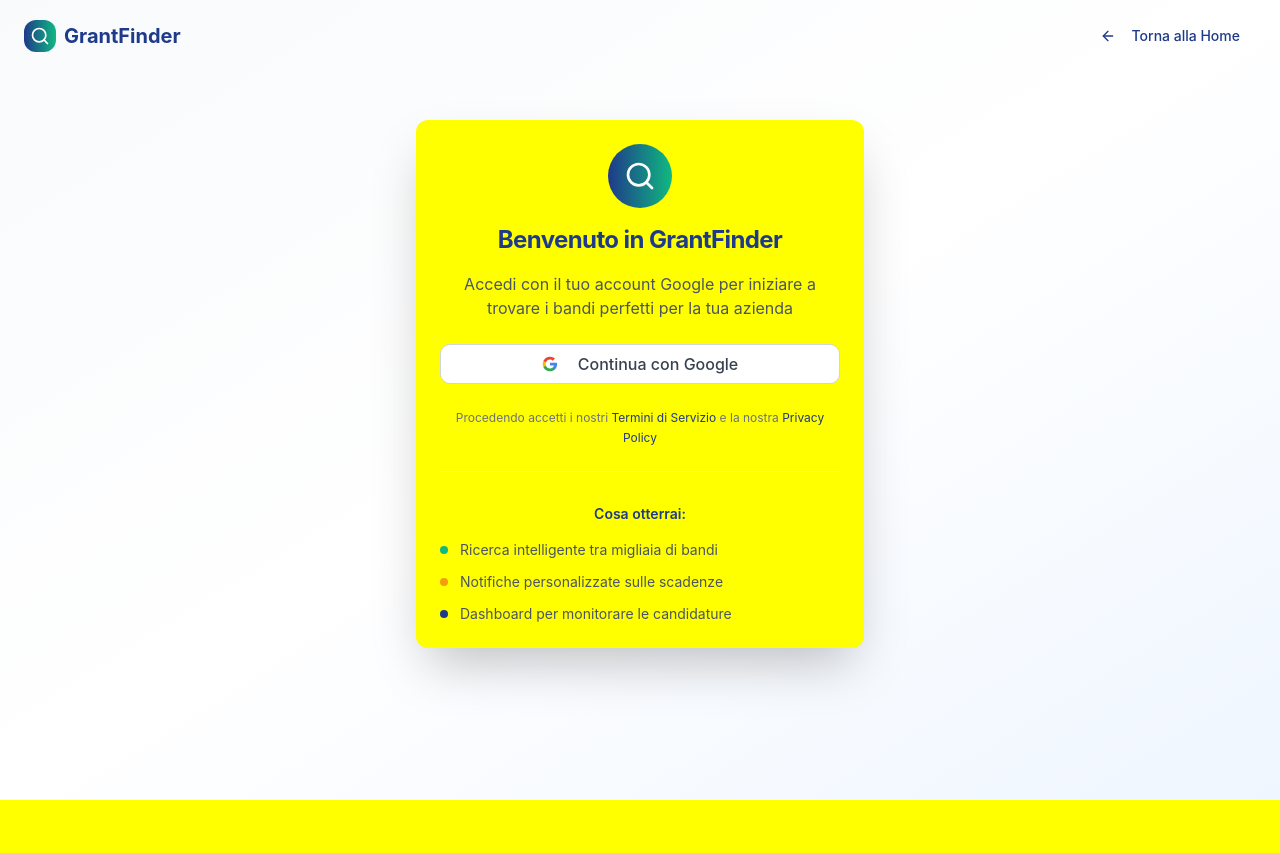
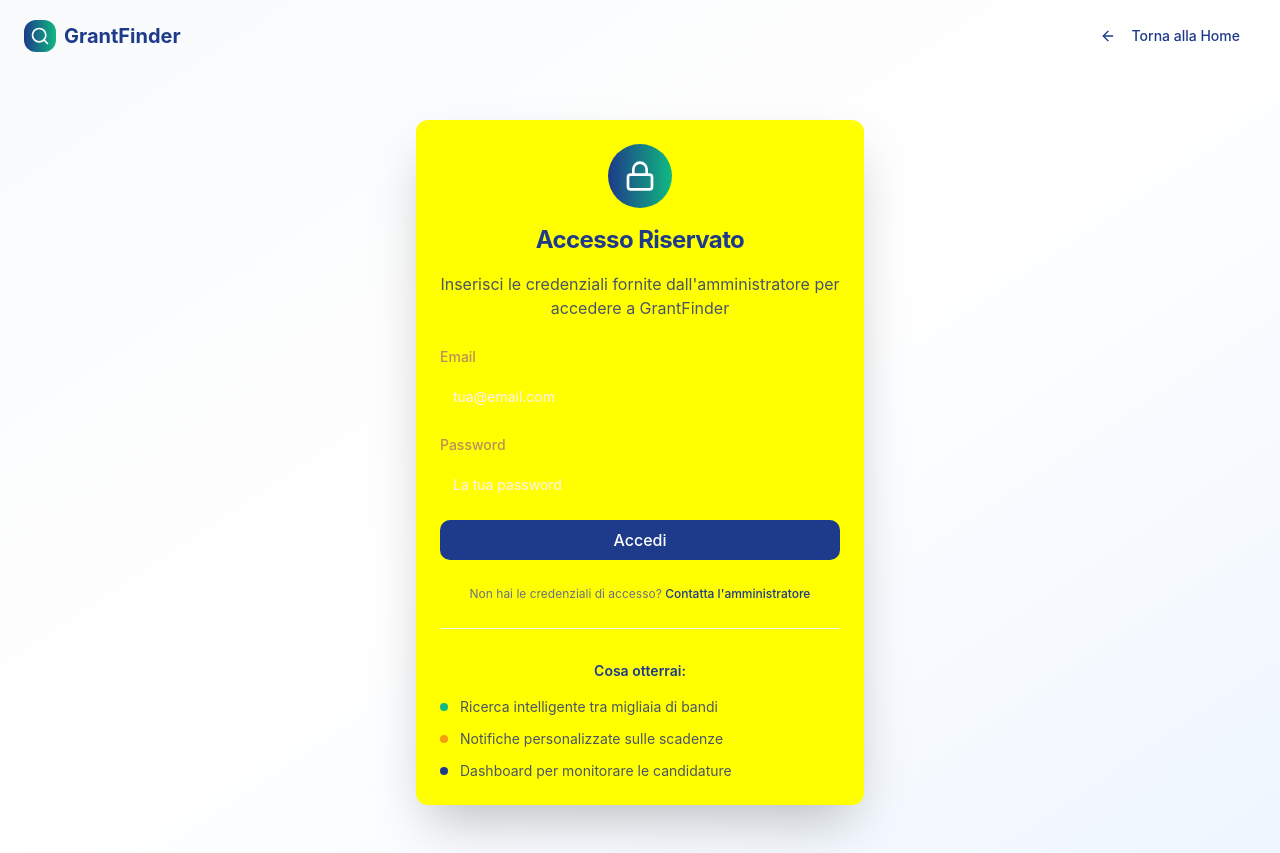
Before and after one commit to modou1934/fiscal-grant-finder, a React (Vite) app: page /auth in a window 1280 px wide. Before the commit the page ends 800 px from the top, so only its background shows below. Built offline with nearby package versions, Linux system fonts and the light colour scheme.

Commit message:
Implement custom login with credentials
Implement a custom login system, restricting access to only users with provided credentials.

```diff
--- a/src/contexts/AuthContext.tsx
+++ b/src/contexts/AuthContext.tsx
@@ -2,13 +2,12 @@
 import React, { createContext, useContext, useEffect, useState } from 'react';
 import { User, Session } from '@supabase/supabase-js';
 import { supabase } from '@/integrations/supabase/client';
-import { useNavigate } from 'react-router-dom';
 
 interface AuthContextType {
   user: User | null;
   session: Session | null;
   loading: boolean;
-  signInWithGoogle: () => Promise<void>;
+  signInWithEmail: (email: string, password: string) => Promise<void>;
   signOut: () => Promise<void>;
 }
 
@@ -48,18 +47,14 @@ export const AuthProvider: React.FC<{ children: React.ReactNode }> = ({ children
     return () => subscription.unsubscribe();
   }, []);
 
-  const signInWithGoogle = async () => {
-    const redirectUrl = `${window.location.origin}/dashboard`;
-
-    const { error } = await supabase.auth.signInWithOAuth({
-      provider: 'google',
-      options: {
-        redirectTo: redirectUrl
-      }
+  const signInWithEmail = async (email: string, password: string) => {
+    const { error } = await supabase.auth.signInWithPassword({
+      email,
+      password,
     });
 
     if (error) {
-      console.error('Error signing in with Google:', error);
+      console.error('Error signing in with email:', error);
       throw error;
     }
   };
@@ -76,7 +71,7 @@ export const AuthProvider: React.FC<{ children: React.ReactNode }> = ({ children
     user,
     session,
     loading,
-    signInWithGoogle,
+    signInWithEmail,
     signOut,
   };
 
--- a/src/pages/Auth.tsx
+++ b/src/pages/Auth.tsx
@@ -2,30 +2,40 @@
 import React, { useState, useEffect } from 'react';
 import { Button } from '@/components/ui/button';
 import { Card, CardContent, CardDescription, CardHeader, CardTitle } from '@/components/ui/card';
+import { Input } from '@/components/ui/input';
+import { Label } from '@/components/ui/label';
 import { useAuth } from '@/contexts/AuthContext';
 import { useNavigate } from 'react-router-dom';
-import { Search, ArrowLeft } from 'lucide-react';
+import { Search, ArrowLeft, Lock } from 'lucide-react';
 import { toast } from 'sonner';
 
 const Auth = () => {
-  const { signInWithGoogle, user, loading } = useAuth();
+  const { signInWithEmail, user, loading } = useAuth();
   const navigate = useNavigate();
   const [isSigningIn, setIsSigningIn] = useState(false);
+  const [email, setEmail] = useState('');
+  const [password, setPassword] = useState('');
 
   useEffect(() => {
     if (user && !loading) {
-      // Check if user has completed onboarding
       navigate('/onboarding');
     }
   }, [user, loading, navigate]);
 
-  const handleGoogleSignIn = async () => {
+  const handleEmailSignIn = async (e: React.FormEvent) => {
+    e.preventDefault();
+
+    if (!email || !password) {
+      toast.error('Inserisci email e password');
+      return;
+    }
+
     try {
       setIsSigningIn(true);
-      await signInWithGoogle();
-    } catch (error) {
+      await signInWithEmail(email, password);
+    } catch (error: any) {
       console.error('Sign in error:', error);
-      toast.error('Errore durante l\'accesso. Riprova.');
+      toast.error('Credenziali non valide. Contatta l\'amministratore se hai bisogno di accesso.');
     } finally {
       setIsSigningIn(false);
     }
@@ -67,46 +77,64 @@ const Auth = () => {
           <Card className="shadow-2xl border-0 hover-lift">
             <CardHeader className="text-center space-y-4">
               <div className="w-16 h-16 bg-gradient-to-r from-brand-navy to-brand-emerald rounded-full flex items-center justify-center mx-auto">
-                <Search className="w-8 h-8 text-white" />
+                <Lock className="w-8 h-8 text-white" />
               </div>
               <CardTitle className="text-2xl font-bold text-brand-navy">
-                Benvenuto in GrantFinder
+                Accesso Riservato
               </CardTitle>
               <CardDescription className="text-base text-gray-600">
-                Accedi con il tuo account Google per iniziare a trovare i bandi perfetti per la tua azienda
+                Inserisci le credenziali fornite dall'amministratore per accedere a GrantFinder
               </CardDescription>
             </CardHeader>
 
             <CardContent className="space-y-6">
+              <form onSubmit={handleEmailSignIn} className="space-y-4">
+                <div className="space-y-2">
+                  <Label htmlFor="email">Email</Label>
+                  <Input
+                    id="email"
+                    type="email"
+                    placeholder="tua@email.com"
+                    value={email}
+                    onChange={(e) => setEmail(e.target.value)}
+                    required
+                    className="w-full"
+                  />
+                </div>
+
+                <div className="space-y-2">
+                  <Label htmlFor="password">Password</Label>
+                  <Input
+                    id="password"
+                    type="password"
+                    placeholder="La tua password"
+                    value={password}
+                    onChange={(e) => setPassword(e.target.value)}
+                    required
+                    className="w-full"
+                  />
+                </div>
+
                 <Button
-                onClick={handleGoogleSignIn}
+                  type="submit"
                   disabled={isSigningIn}
-                className="w-full bg-white text-gray-700 border border-gray-300 hover:bg-gray-50 hover:border-gray-400 transition-all duration-200 py-3 text-base font-medium"
+                  className="w-full bg-brand-navy text-white hover:bg-brand-navy/90 transition-all duration-200 py-3 text-base font-medium"
                 >
                   {isSigningIn ? (
                     <div className="flex items-center justify-center">
-                    <div className="animate-spin rounded-full h-5 w-5 border-b-2 border-brand-navy mr-3"></div>
+                      <div className="animate-spin rounded-full h-5 w-5 border-b-2 border-white mr-3"></div>
                       Accesso in corso...
                     </div>
                   ) : (
-                  <>
-                    <svg className="w-5 h-5 mr-3" viewBox="0 0 24 24">
-                      <path fill="#4285F4" d="M22.56 12.25c0-.78-.07-1.53-.2-2.25H12v4.26h5.92c-.26 1.37-1.04 2.53-2.21 3.31v2.77h3.57c2.08-1.92 3.28-4.74 3.28-8.09z"/>
-                      <path fill="#34A853" d="M12 23c2.97 0 5.46-.98 7.28-2.66l-3.57-2.77c-.98.66-2.23 1.06-3.71 1.06-2.86 0-5.29-1.93-6.16-4.53H2.18v2.84C3.99 20.53 7.7 23 12 23z"/>
-                      <path fill="#FBBC05" d="M5.84 14.09c-.22-.66-.35-1.36-.35-2.09s.13-1.43.35-2.09V7.07H2.18C1.43 8.55 1 10.22 1 12s.43 3.45 1.18 4.93l2.85-2.22.81-.62z"/>
-                      <path fill="#EA4335" d="M12 5.38c1.62 0 3.06.56 4.21 1.64l3.15-3.15C17.45 2.09 14.97 1 12 1 7.7 1 3.99 3.47 2.18 7.07l3.66 2.84c.87-2.6 3.3-4.53 6.16-4.53z"/>
-                    </svg>
-                    Continua con Google
-                  </>
+                    'Accedi'
                   )}
                 </Button>
+              </form>
 
               <div className="text-center">
                 <p className="text-xs text-gray-500 leading-relaxed">
-                  Procedendo accetti i nostri{' '}
-                  <a href="#" className="text-brand-navy hover:underline">Termini di Servizio</a>{' '}
-                  e la nostra{' '}
-                  <a href="#" className="text-brand-navy hover:underline">Privacy Policy</a>
+                  Non hai le credenziali di accesso?{' '}
+                  <span className="text-brand-navy font-medium">Contatta l'amministratore</span>
                 </p>
               </div>
 
```
Lines whose indentation alone changed are shown as unchanged.
